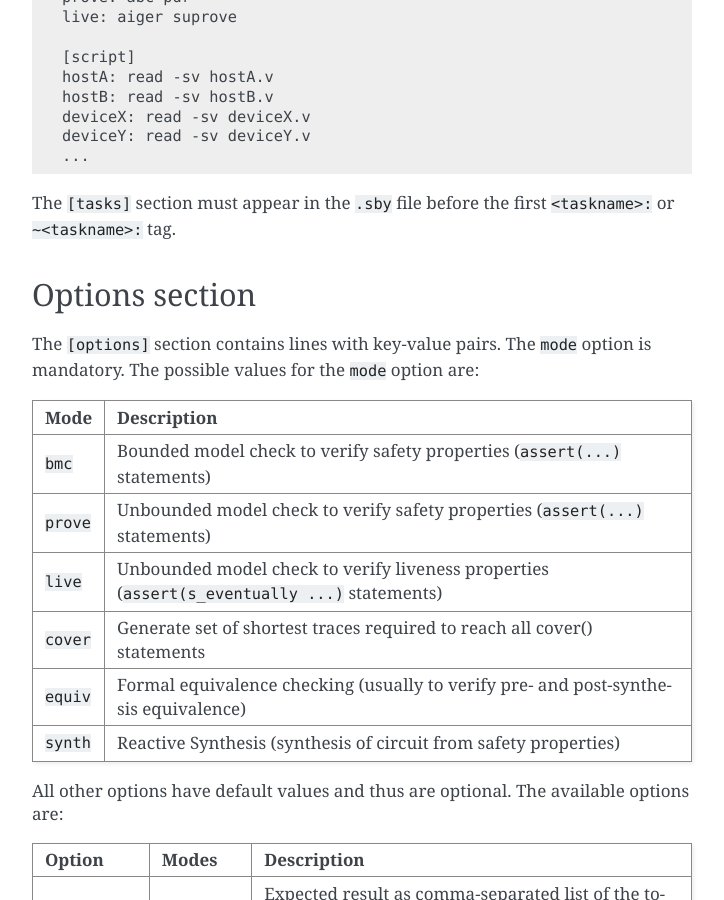
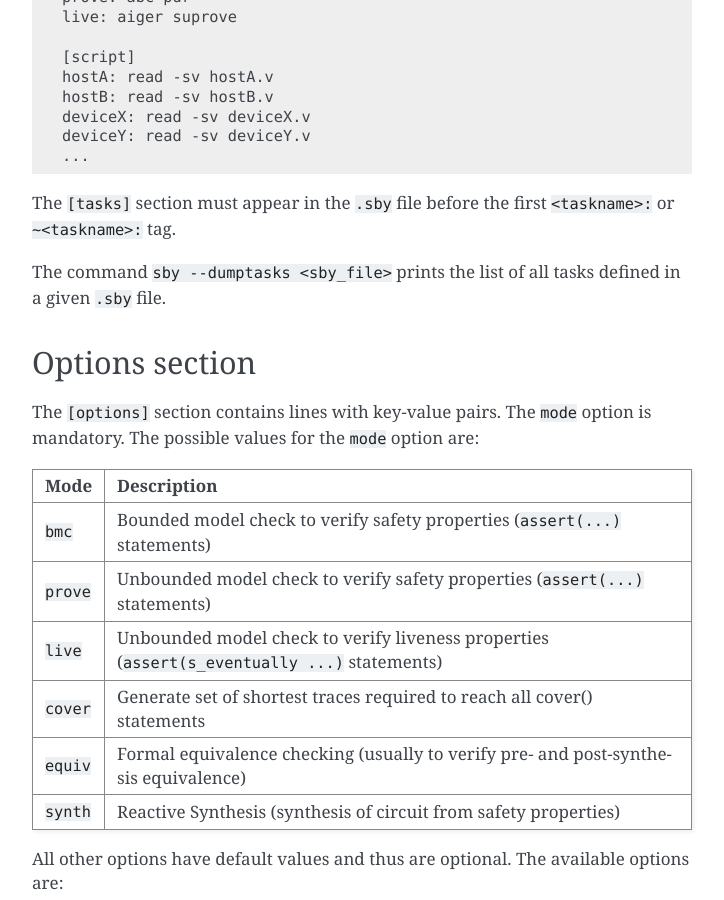
Before and after one commit to YosysHQ/sby, a Sphinx documentation site: the page built from docs/source/reference.rst, in a window 1280 px wide and 900 px high, scrolled down 1845 px. Shown: the whole window, without its empty margins (388-1112 px from the left). Built offline with Sphinx 7.4.7, drawn with Linux system fonts in a browser that asks for light colours.

Commit message:
Add --dumptasks to documentation
Signed-off-by: Clifford Wolf <clifford@clifford.at>

```diff
--- a/docs/source/reference.rst
+++ b/docs/source/reference.rst
@@ -103,6 +103,9 @@ combinations of some host implementations A and B and device implementations X a
 
 The ``[tasks]`` section must appear in the ``.sby`` file before the first
 ``<taskname>:`` or ``~<taskname>:`` tag.
+
+The command ``sby --dumptasks <sby_file>`` prints the list of all tasks defined in
+a given ``.sby`` file.
 
 Options section
 ---------------
```
